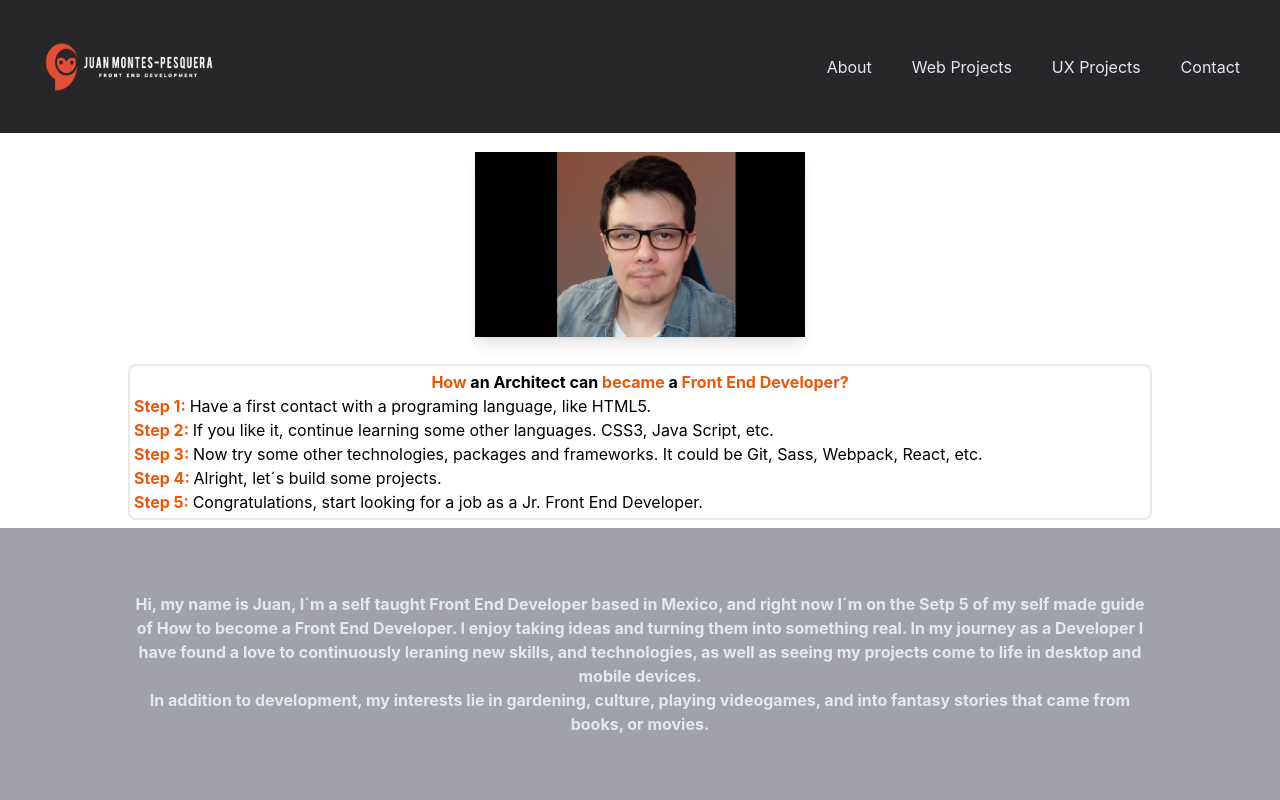
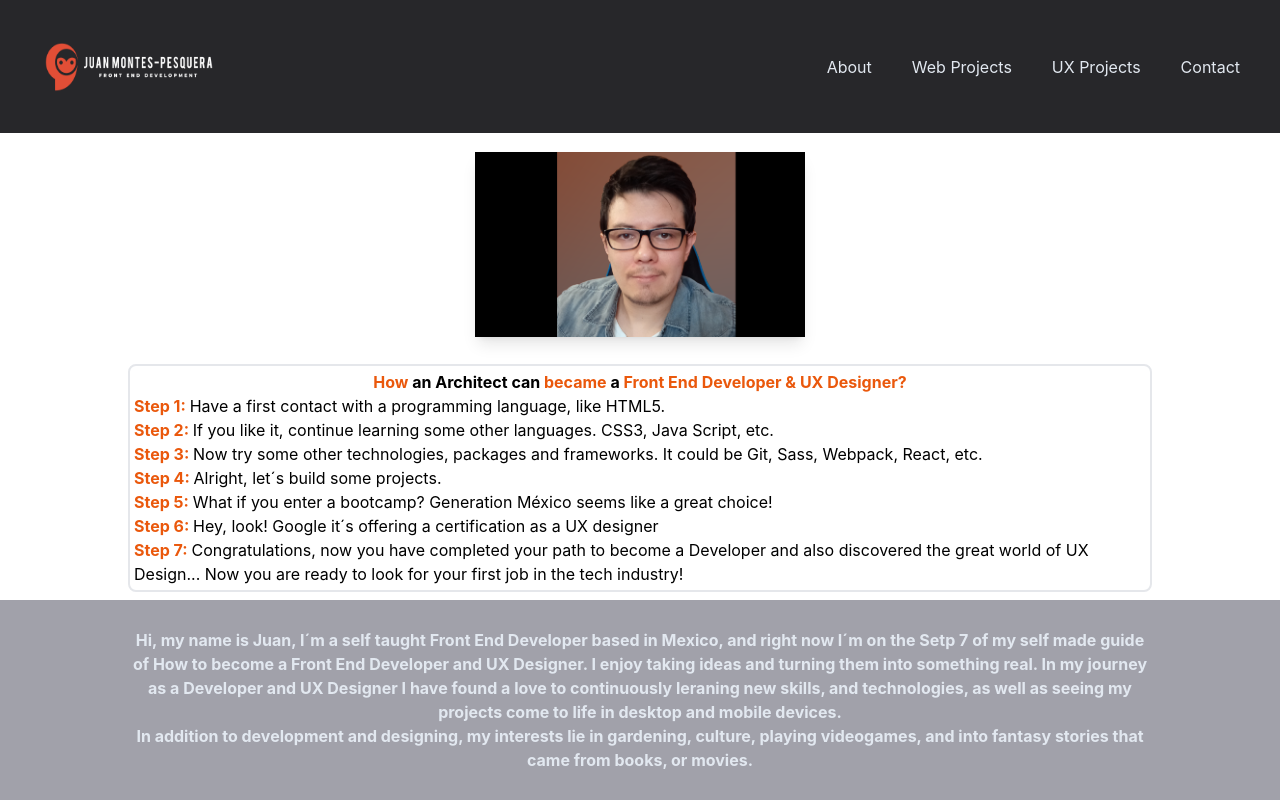
Before and after one commit to JCMP92/MY-PORTFOLIO, a React (Create React App) app: page /about in a window 1280 px wide. Built offline with nearby package versions, Linux system fonts and the light colour scheme.

Commit message:
Added UX projects

```diff
--- a/src/Pages/About.js
+++ b/src/Pages/About.js
@@ -11,11 +11,13 @@ function About() {
         <h2 className="font-bold">
           <span className="text-orange-600">How</span> an Architect can{' '}
           <span className="text-orange-600">became</span> a{' '}
-          <span className="text-orange-600">Front End Developer?</span>
+          <span className="text-orange-600">
+            Front End Developer & UX Designer?
+          </span>
         </h2>
         <h3 className="text-left">
           <span className="font-bold text-orange-600">Step 1: </span>
-          Have a first contact with a programing language, like HTML5.
+          Have a first contact with a programming language, like HTML5.
         </h3>
         <h3 className="text-left">
           <span className="font-bold text-orange-600">Step 2: </span>If you like
@@ -31,25 +33,35 @@ function About() {
           let´s build some projects.
         </h3>
         <h3 className="text-left">
-          <span className="font-bold text-orange-600">Step 5: </span>
-          Congratulations, start looking for a job as a Jr. Front End Developer.
+          <span className="font-bold text-orange-600">Step 5: </span> What if
+          you enter a bootcamp? Generation México seems like a great choice!
+        </h3>
+        <h3 className="text-left">
+          <span className="font-bold text-orange-600">Step 6: </span> Hey, look!
+          Google it´s offering a certification as a UX designer
+        </h3>
+        <h3 className="text-left">
+          <span className="font-bold text-orange-600">Step 7: </span>
+          Congratulations, now you have completed your path to become a
+          Developer and also discovered the great world of UX Design... Now you
+          are ready to look for your first job in the tech industry!
         </h3>
       </div>
       <div className="my-description w-full h-full bg-zinc-400 sm:bg-zinc-800 flex justify-center items-center sm:text-sm md:text-sm lg:text-sm text-base">
         <div className="w-4/5 p-1 m-2 text-slate-200 font-bold">
           <h2>
             Hi, my name is Juan, I´m a self taught Front End Developer based in
-            Mexico, and right now I´m on the Setp 5 of my self made guide of How
-            to become a Front End Developer. I enjoy taking ideas and turning
-            them into something real. In my journey as a Developer I have found
-            a love to continuously leraning new skills, and technologies, as
-            well as seeing my projects come to life in desktop and mobile
-            devices.
+            Mexico, and right now I´m on the Setp 7 of my self made guide of How
+            to become a Front End Developer and UX Designer. I enjoy taking
+            ideas and turning them into something real. In my journey as a
+            Developer and UX Designer I have found a love to continuously
+            leraning new skills, and technologies, as well as seeing my projects
+            come to life in desktop and mobile devices.
           </h2>
           <h2>
-            In addition to development, my interests lie in gardening, culture,
-            playing videogames, and into fantasy stories that came from books,
-            or movies.
+            In addition to development and designing, my interests lie in
+            gardening, culture, playing videogames, and into fantasy stories
+            that came from books, or movies.
           </h2>
         </div>
       </div>
--- a/src/Pages/Home.js
+++ b/src/Pages/Home.js
@@ -10,7 +10,8 @@ function Home() {
           <span className="text-orange-600">Juan Carlos Montes Pesquera</span>
         </h1>
         <h1 className="text-left sm:text-center">
-          A <span className="text-orange-600">Front End</span> Developer
+          A <span className="text-orange-600">Front End</span> Developer &{' '}
+          <span className="text-orange-600">UX</span> Designer
         </h1>
         <h1 className="animate-bounce text-orange-600 ">
           <Link to="/about">Get to know me!</Link>
--- a/src/Pages/Projects.js
+++ b/src/Pages/Projects.js
@@ -9,7 +9,7 @@ import RPSGame from '../Img/gif/rpsgame.gif';
 function Projects() {
   return (
     <div className="h-full p-4 flex flex-col items-center">
-      <div className="my-1.5">
+      <div className="inline-block my-10">
         <h1 className="text-orange-600 text-3xl sm:text-lg md:text-xl  font-bold ">
           Web Development Projects
         </h1>
--- a/src/Pages/UXprojects.js
+++ b/src/Pages/UXprojects.js
@@ -1,11 +1,13 @@
 import ProjectUX from '../Components/Projectux-Card';
 import masarte from '../Img/uxproj/masarte.png';
+import recetario from '../Img/uxproj/recetario.png';
+import jardines from '../Img/uxproj/losjardines.png';
 
 function Projectsux() {
   return (
     <div className="h-full p-4 flex flex-col items-center">
-      <div className="my-1.5">
-        <h1 className="text-orange-600 text-3xl sm:text-lg md:text-xl  font-bold ">
+      <div className="inline-block my-10">
+        <h1 className="font-bold text-orange-600 text-3xl sm:text-lg md:text-xl">
           UX Design Projects
         </h1>
       </div>
@@ -18,6 +20,22 @@ function Projectsux() {
           live="https://masarte-galeria.netlify.app/"
           info="https://docs.google.com/presentation/d/1hR-Tup1Hrne48m_zvx_fmBD4lIMgCQemovoGoa6h_kw/edit?usp=sharing"
         />
+        <ProjectUX
+          name="El Recetario"
+          url={recetario}
+          role="UX Researcher, UX | UI Designer"
+          description="Design process for a ficticial Cooking tutorials Web page/app"
+          live="https://elrecetario-ux.netlify.app/"
+          info="https://docs.google.com/presentation/d/1rUXwyw6vEx0slD_wADCwamXAqDN2zUVZ9sY2QfVXtP4/edit?usp=sharing"
+        />
+        <ProjectUX
+          name="Los Jardines"
+          url={jardines}
+          role="UX Researcher, UX | UI Designer"
+          description="Design process for a social/urban project, in Puebla, México"
+          live="https://losjardines-ux.netlify.app/"
+          info="https://docs.google.com/presentation/d/1UZ9LgCGB0pvNNmez5aXjTRzupm1CWbzY1v2hTFnnxZ4/edit?usp=sharing"
+        />
       </div>
     </div>
   );
--- a/tailwind.config.js
+++ b/tailwind.config.js
@@ -6,8 +6,10 @@ module.exports = {
     './src/Pages/Home.js',
     './src/Pages/About.js',
     './src/Pages/Projects.js',
+    './src/Pages/UXprojects.js',
     './src/Pages/Contact.js',
     './src/Components/Project-Card.js',
+    './src/Components/Projectux-Card.js',
     './src/Components/ContactForm.js',
   ],
   theme: {
```
Also changed, not shown: src/Img/uxproj/recetario.png (added), 1 other file (tests, documents, lock files or other folders).
